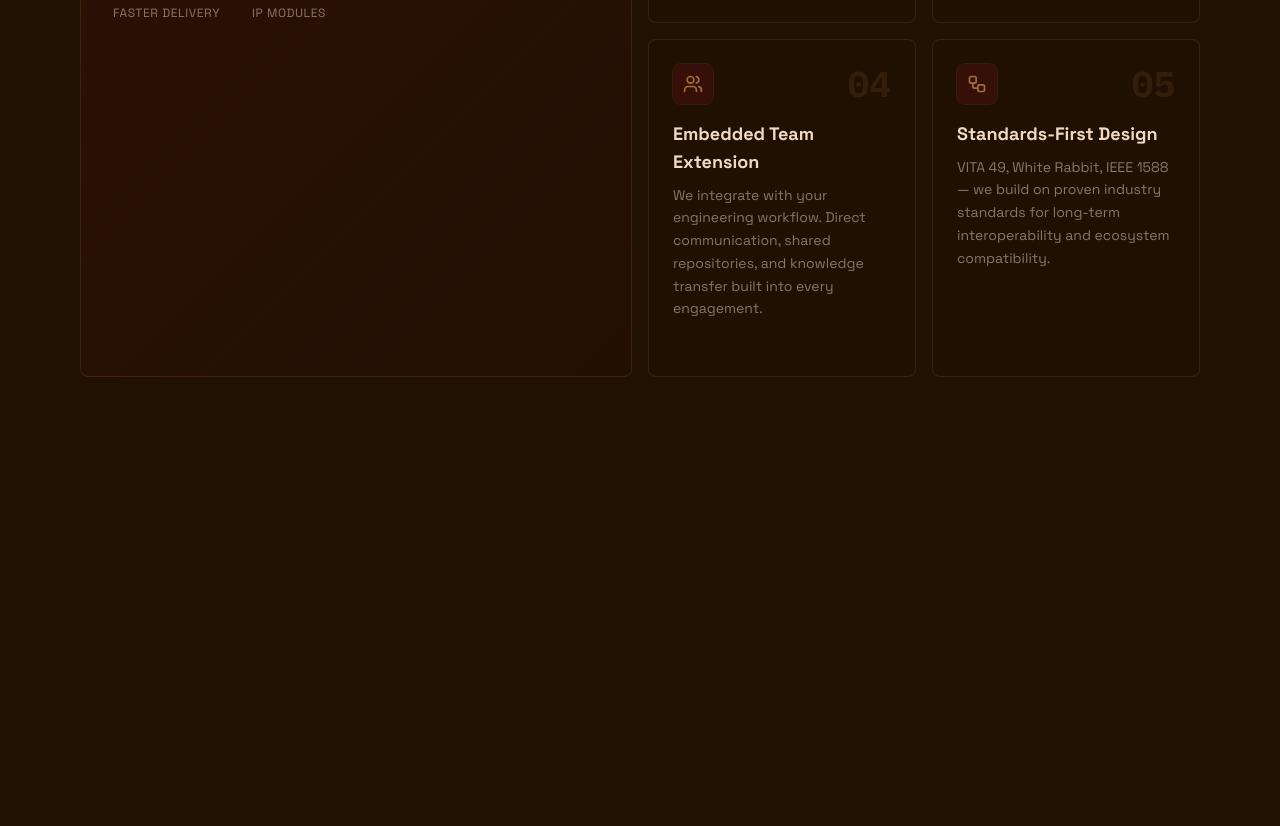
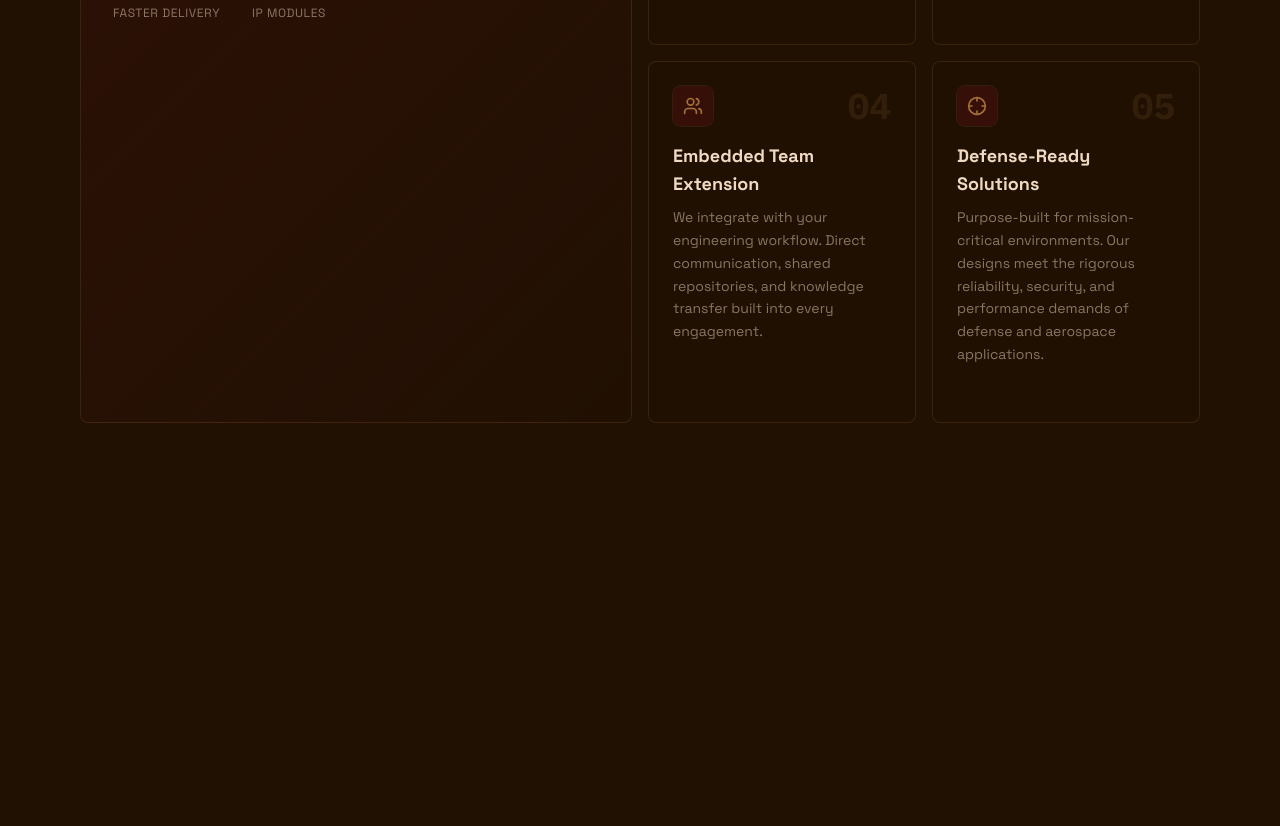
Before and after one commit to CBiedenstein/Rank4-Website, a Next.js app: page / in a window 1280 px wide. Shown: the part 4780-5606 px from the top of the page. Built offline with nearby package versions, Linux system fonts and the light colour scheme.

Commit message:
feat: update differentiator to Defense-Ready Solutions
Emphasize reliability and security for defense applications.

```diff
--- a/components/home-sections.tsx
+++ b/components/home-sections.tsx
@@ -2,7 +2,7 @@
 
 import Image from "next/image"
 import Link from "next/link"
-import { ArrowRight, Cpu, Target, Layers, Zap, Shield, Clock, Users, Workflow } from "lucide-react"
+import { ArrowRight, Cpu, Target, Layers, Zap, Shield, Clock, Users, Crosshair } from "lucide-react"
 
 const differentiators = [
   {
@@ -30,10 +30,10 @@ const differentiators = [
       "We integrate with your engineering workflow. Direct communication, shared repositories, and knowledge transfer built into every engagement.",
   },
   {
-    icon: Workflow,
-    title: "Standards-First Design",
+    icon: Crosshair,
+    title: "Defense-Ready Solutions",
     description:
-      "VITA 49, White Rabbit, IEEE 1588 — we build on proven industry standards for long-term interoperability and ecosystem compatibility.",
+      "Purpose-built for mission-critical environments. Our designs meet the rigorous reliability, security, and performance demands of defense and aerospace applications.",
   },
 ]
 
```
